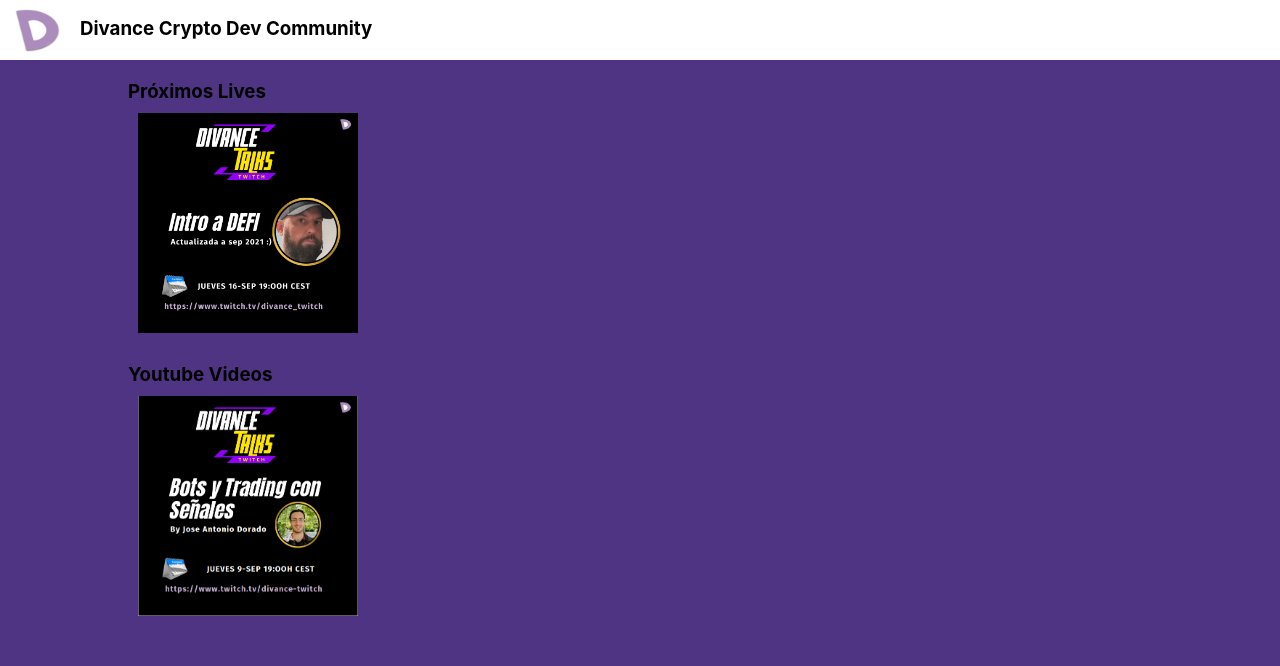
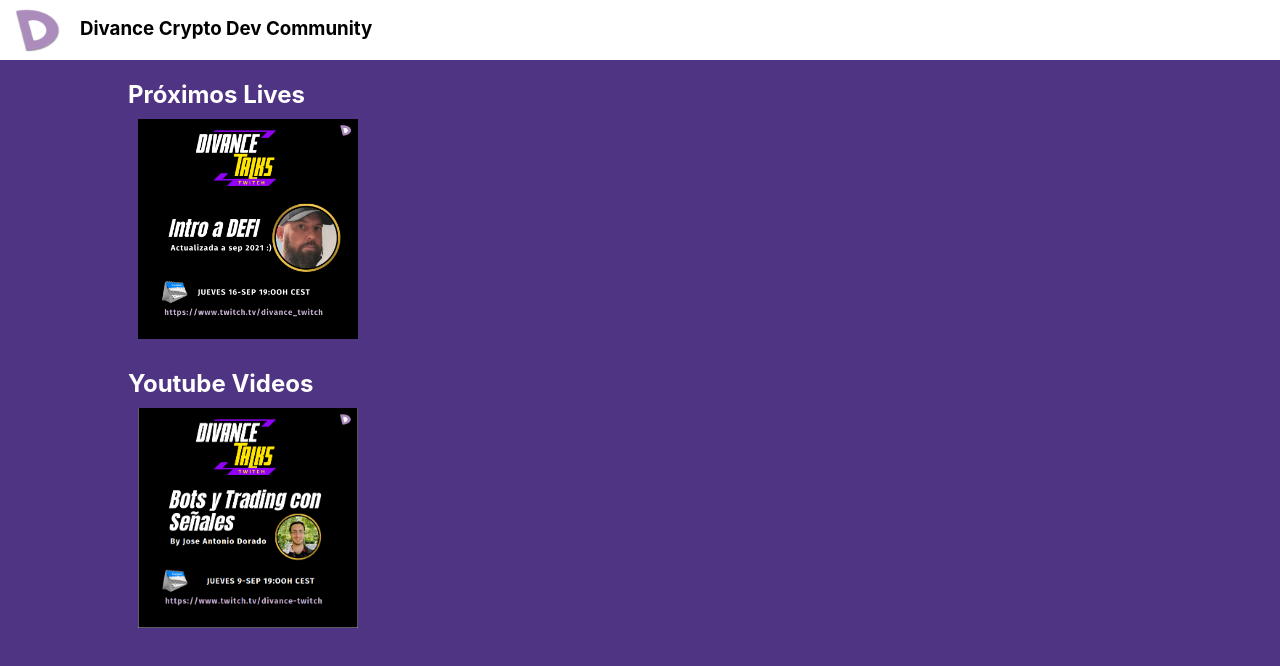
Before and after one commit to divance-cryptos/divance-web-front, a React (Create React App) app: page / in a window 1280 px wide. Shown: the top 666 px of the page. Built offline with nearby package versions, Linux system fonts and the light colour scheme.

Commit message:
Readable titles favico

```diff
--- a/public/index.html
+++ b/public/index.html
@@ -24,7 +24,7 @@
       work correctly both with client-side routing and a non-root public URL.
       Learn how to configure a non-root public URL by running `npm run build`.
     -->
-    <title>React App</title>
+    <title>Divance</title>
   </head>
   <body>
     <noscript>You need to enable JavaScript to run this app.</noscript>
--- a/src/pages/Home.js
+++ b/src/pages/Home.js
@@ -11,6 +11,10 @@
   padding-top: 20px;
 `
 
+const SectionTitle = styled.h2`
+  color: #ffffff;
+`
+
 const Home = () => {
   const [lives, setLives] = useState([]);
   const [youtubes, setYoutubes] = useState([]);
@@ -20,7 +24,6 @@
     const serviceYoutube = youtubeService();
     serviceLive.getLives()
       .then(livesData => {
-        console.log('livesData', livesData)
         setLives(livesData)
       })
     serviceYoutube.getYoutubes()
@@ -31,11 +34,11 @@
     <>
       <Header />
       <Section>
-        <h3>Próximos Lives</h3>
+        <SectionTitle>Próximos Lives</SectionTitle>
         <SectionCard data={lives} />
       </Section>
       <Section>
-        <h3>Youtube Videos</h3>
+        <SectionTitle>Youtube Videos</SectionTitle>
         <SectionCard data={youtubes} />
       </Section>
     </>
```
Also changed, not shown: 1 other file (tests, documents, lock files or other folders).
